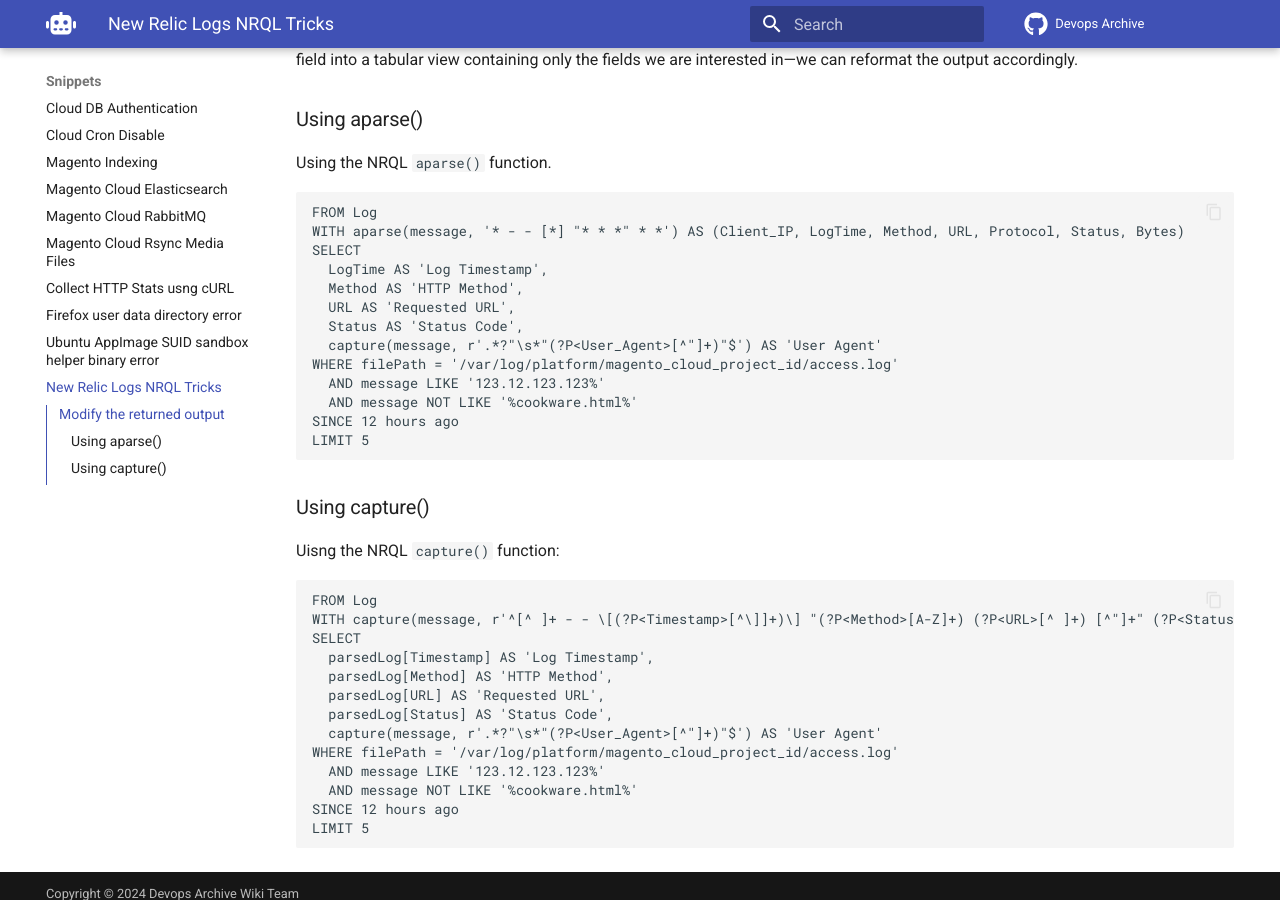
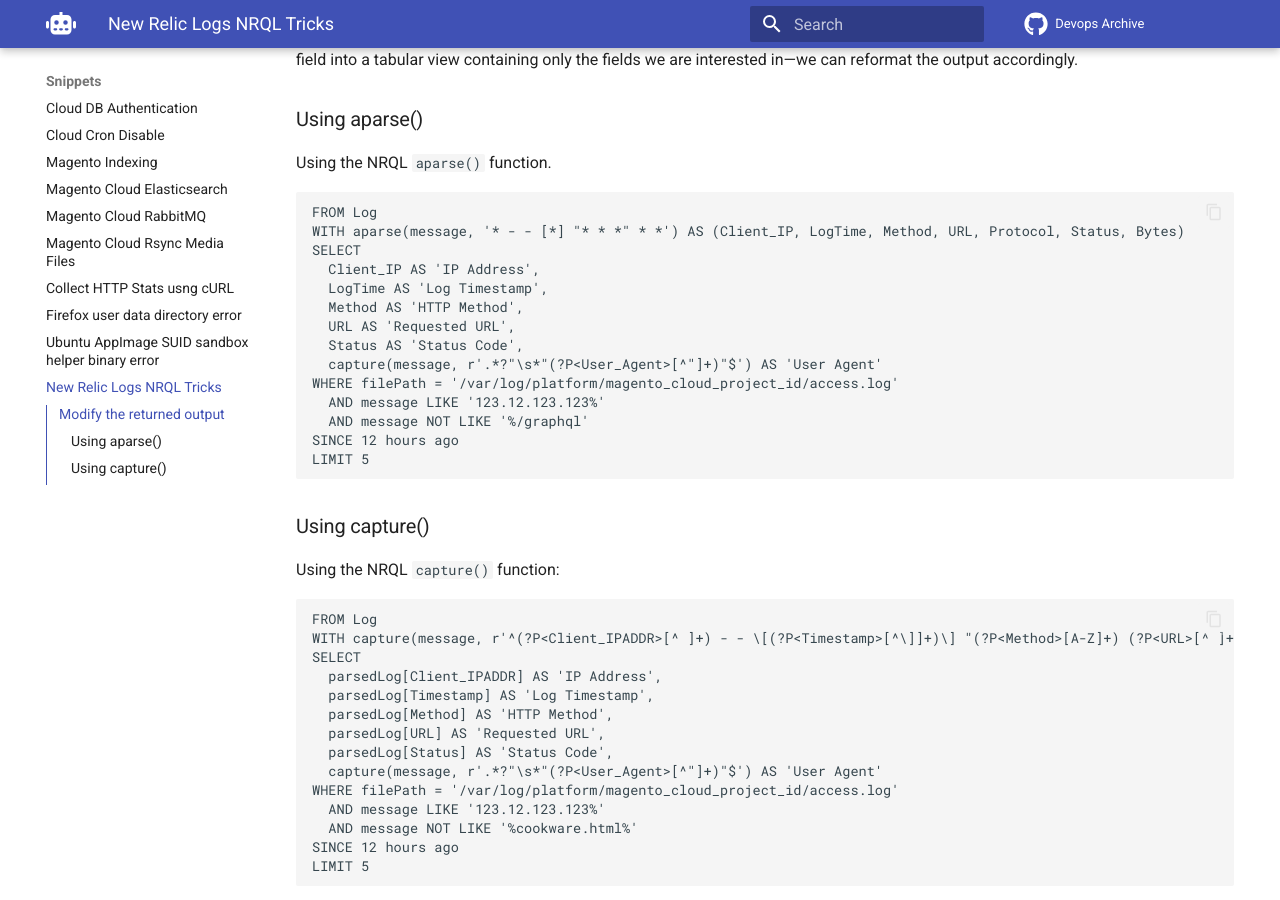
Before and after one commit to devops-archive/devops-archive.github.io, an MkDocs documentation site: the page built from docs/docs/snippets/new-relic-logs-nrql-tricks.md, in a window 1280 px wide and 900 px high, scrolled down 705 px. Built offline with MkDocs 1.6.1 and Material for MkDocs 9.7.7, drawn with Linux system fonts in a browser that asks for light colours; comment, search, counter and statistics services are not loaded.

Commit message:
update the nrql query

````diff
--- a/docs/docs/snippets/new-relic-logs-nrql-tricks.md
+++ b/docs/docs/snippets/new-relic-logs-nrql-tricks.md
@@ -37,6 +37,7 @@
 FROM Log
 WITH aparse(message, '* - - [*] "* * *" * *') AS (Client_IP, LogTime, Method, URL, Protocol, Status, Bytes)
 SELECT
+  Client_IP AS 'IP Address',
   LogTime AS 'Log Timestamp',
   Method AS 'HTTP Method',
   URL AS 'Requested URL',
@@ -44,19 +45,20 @@
   capture(message, r'.*?"\s*"(?P<User_Agent>[^"]+)"$') AS 'User Agent'
 WHERE filePath = '/var/log/platform/magento_cloud_project_id/access.log'
   AND message LIKE '123.12.123.123%'
-  AND message NOT LIKE '%cookware.html%'
+  AND message NOT LIKE '%/graphql'
 SINCE 12 hours ago
 LIMIT 5
 ```
 
 ### Using capture()
 
-Uisng the NRQL `capture()` function:
+Using the NRQL `capture()` function:
 
 ```
 FROM Log
-WITH capture(message, r'^[^ ]+ - - \[(?P<Timestamp>[^\]]+)\] "(?P<Method>[A-Z]+) (?P<URL>[^ ]+) [^"]+" (?P<Status>\d{3}) .*') AS parsedLog
+WITH capture(message, r'^(?P<Client_IPADDR>[^ ]+) - - \[(?P<Timestamp>[^\]]+)\] "(?P<Method>[A-Z]+) (?P<URL>[^ ]+) [^"]+" (?P<Status>\d{3}) .*') AS parsedLog
 SELECT
+  parsedLog[Client_IPADDR] AS 'IP Address',
   parsedLog[Timestamp] AS 'Log Timestamp',
   parsedLog[Method] AS 'HTTP Method',
   parsedLog[URL] AS 'Requested URL',
````
